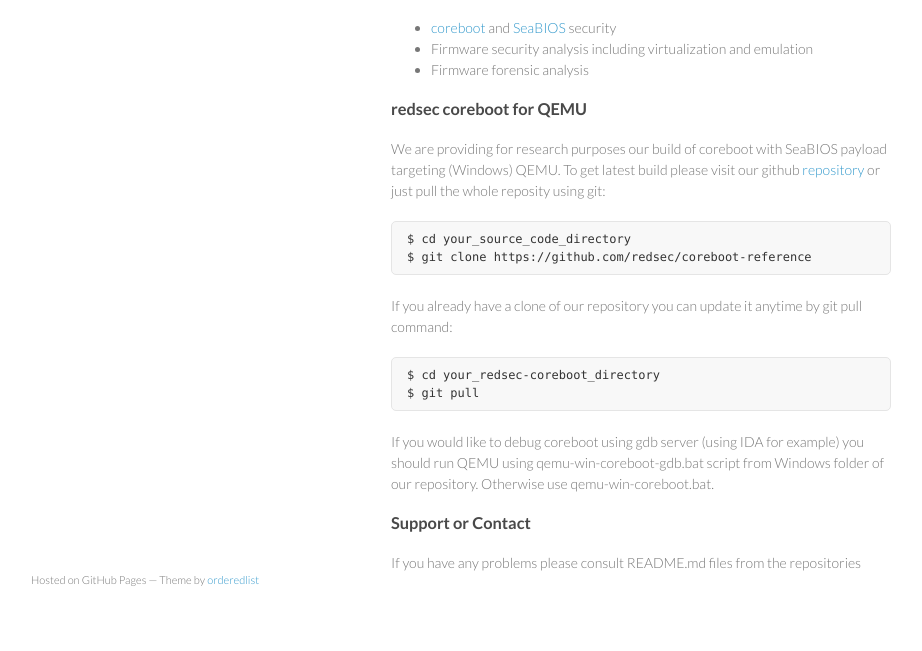
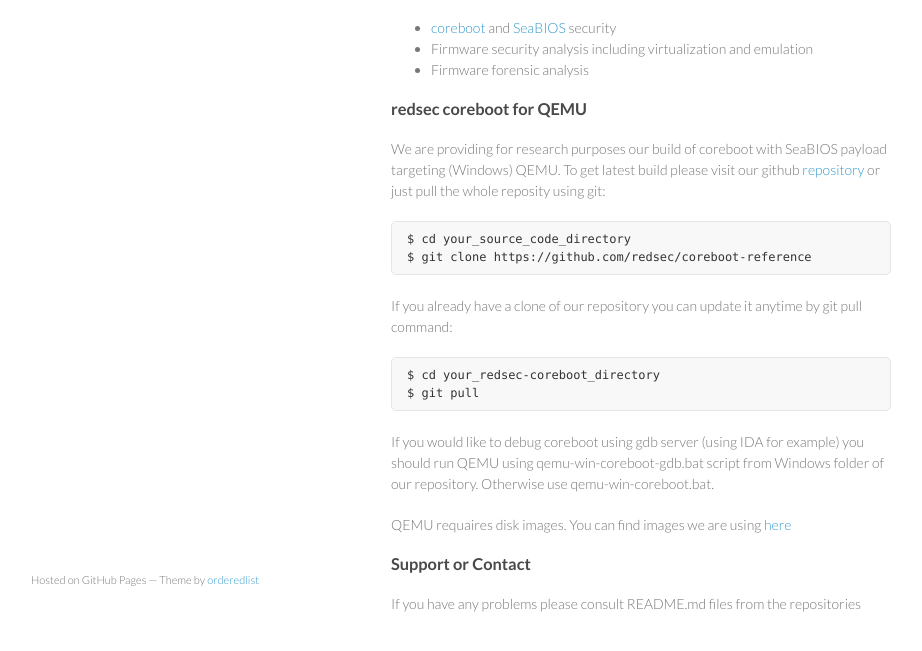
Before and after one commit to redsec/redsec.github.io, a plain HTML site: page index.html in a window 1280 px wide. Shown: the part 141-792 px from the top of the page, without its empty margins (179-1101 px from the left). Drawn offline with Linux system fonts and the light colour scheme.

Commit message:
Update index.html

```diff
--- a/index.html
+++ b/index.html
@@ -51,6 +51,8 @@ $ git pull
 
 <p>If you would like to debug coreboot using gdb server (using IDA for example) you should run QEMU using qemu-win-coreboot-gdb.bat script from Windows folder of our repository. Otherwise use qemu-win-coreboot.bat.</p>
 
+<p>QEMU requaires disk images. You can find images we are using <a href="http://wiki.qemu.org/Testing">here</a></p>
+
 <h3>
 <a name="support-or-contact" class="anchor" href="#support-or-contact"><span class="octicon octicon-link"></span></a>Support or Contact</h3>
 
```
